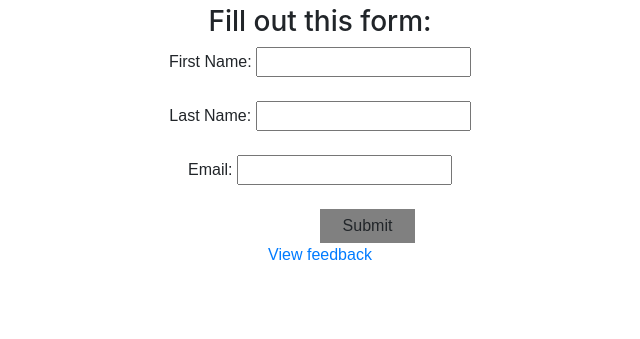
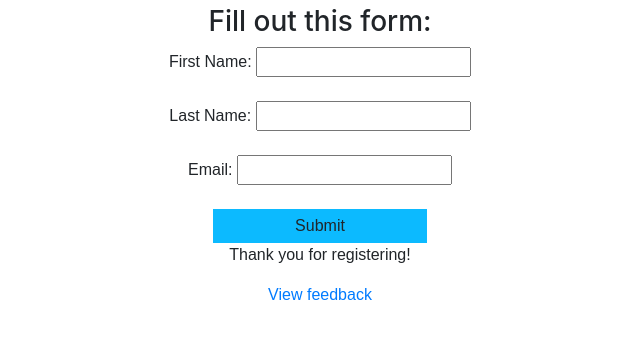
Before and after one commit to Anisotropies/testFood, a website: page public/index.html in a window 1280 px wide. Both pictures are taken after a click on the element "Submit". Shown: the part 97-436 px from the top of the page, without its empty margins (320-960 px from the left). Drawn offline with nearby package versions, Linux system fonts and the light colour scheme; no server answers.

Commit message:
updated button alignment

```diff
--- a/public/homePage.css
+++ b/public/homePage.css
@@ -1,10 +1,11 @@
 *{
 	text-align: center;
 	font-family: Arial;
+	margin: auto;
 }
 
 #submit{
 
-	background: grey;
+	background: rgb(12, 186, 255);
 	padding: 5px 5px 5px 5px;
 }
--- a/public/index.html
+++ b/public/index.html
@@ -15,25 +15,23 @@
     <h1>ApartmentsNow v1.0.3</h1>
     <h2>The better way to find an apartment</h2>
     <h3> Fill out this form: </h3>
-        <form>
+    <form>
         <div class="form-group">
         <label>First Name: <input type="text" name="client-first-name" required></label>
         </div>
  	<div class="form-group">
 	<label>Last Name: <input type="text" name="client-last-name" required></label>
 	</div>
-    	<div class="form-group">
+    <div class="form-group">
         <label>Email: <input type="text" name="client-email" required></label>
-        </div>
+    </div>
     </form>
-    <div class="container">
-            <div class="row">
-                <div class="col-md-6"></div>
-                <div id = "submit" class="col-md-1 content">Submit</div>
-            </div>
-        </div>
-	<div>
-    <a href="/view-feedbacks">View feedback</a>
-	</div>
+    <div id = "submit" class="col-md-2 content">Submit</div>
+
+    <div class = "demo-container">
+
+    </div>
+    <div><a href="/view-feedbacks">View feedback</a></div>
+
 </body>
 </html>
--- a/public/scripts/homePage.js
+++ b/public/scripts/homePage.js
@@ -11,11 +11,12 @@ $(document).ready(function() {
 			'client-email': $('input[name=client-email]').val(),
 			}
 	 	});
-	});
+		$("div.demo-container").html( "<p>Thank you for registering!</p>" );
+			});
 	$("#submit").hover(function(){
-        $(this).css({"background-color": "lightgrey", "cursor": "pointer"});
+        $(this).css({"background-color": "rgb(8,144,179)", "cursor": "pointer"});
 		}, function(){
-		$(this).css("background-color", "grey");
+		$(this).css("background-color", "rgb(12, 186, 255)");
   	  });
 
 })
```
